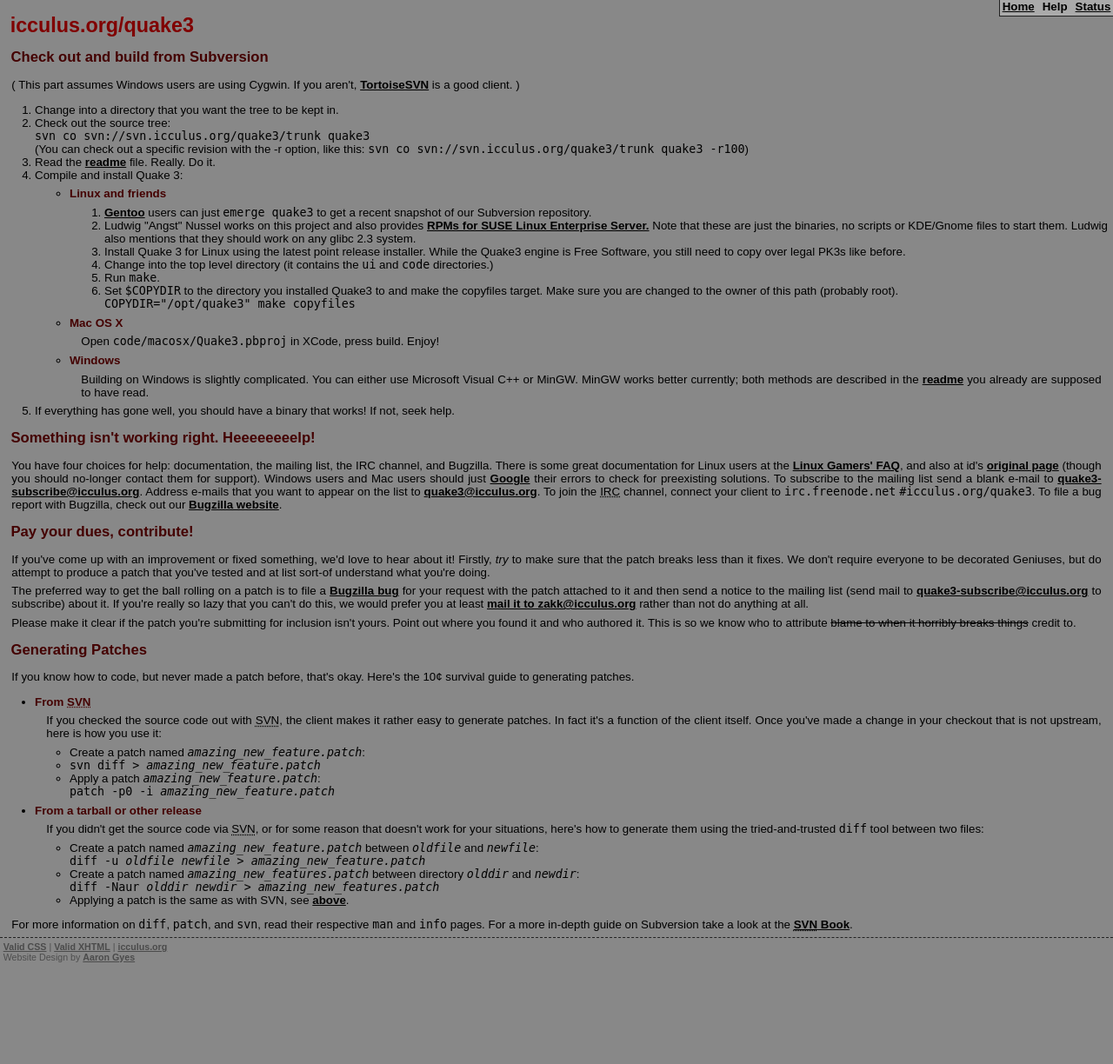
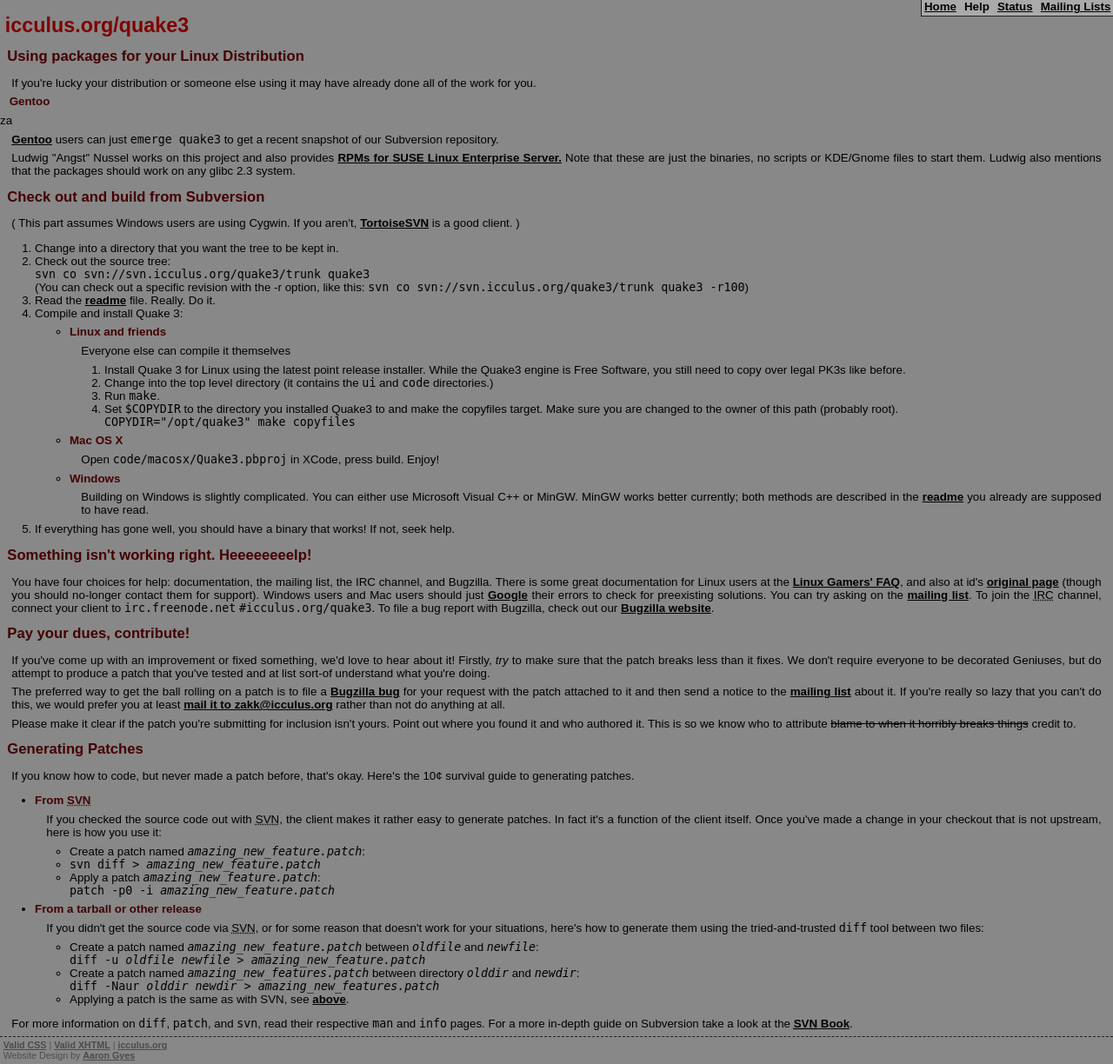
Before and after one commit to bryant/ioq3-defrag, a PHP site: page /?page=help in a window 1280 px wide. Shown: the whole page at 87% size. Before the commit the page ends 1107 px from the top, so only its background shows below. Run offline with PHP 8.4, Linux system fonts and the light colour scheme; data that the repository does not hold is empty.

Commit message:
Add Mailing Lists section and tweak CSS design a bit.

```diff
--- a/web/include/help.php
+++ b/web/include/help.php
@@ -1,3 +1,15 @@
+<h2>Using packages for your Linux Distribution</h2>
+<p>If you're lucky your distribution or someone else using it may have already
+done all of the work for you.</p>
+<h3>Gentoo</h3>za
+<p><a href="http://www.gentoo.org/">Gentoo</a> users can just <span class="shell">
+emerge quake3</span> to get a recent snapshot of our Subversion repository.</p>
+<p>Ludwig "Angst" Nussel works on this project and also provides
+<a href="ftp://ftp.gwdg.de/pub/linux/suse/ftp.suse.com/people/lnussel/quake3">
+RPMs for SUSE Linux Enterprise Server.</a> Note that	these are just the binaries,
+no scripts or KDE/Gnome files to start them. Ludwig also mentions that the packages
+should work on any glibc 2.3 system.</p>
+
 <h2>Check out and build from Subversion</h2>
 <p>( This part assumes Windows users are using Cygwin. If you aren't,
 <a href="http://tortoisesvn.tigris.org/">TortoiseSVN</a> is a good client. )</p>
@@ -14,28 +26,20 @@
 	<li>Compile and install Quake 3:
 		<ul>
 			<li><h3>Linux and friends</h3>
+			<p>Everyone else can compile it themselves</p>
 				<ol>
-					<li><a href="http://www.gentoo.org/">Gentoo</a> users can
-					just <span class="shell">emerge quake3</span> to get a
-					recent snapshot of our Subversion repository.</li>
-					<li>Ludwig "Angst" Nussel works on this project and
-					also provides
-					<a href="ftp://ftp.gwdg.de/pub/linux/suse/ftp.suse.com/people/lnussel/quake3">
-					RPMs for SUSE Linux Enterprise Server.</a> Note that
-					these are just the binaries, no scripts or KDE/Gnome
-					files to start them. Ludwig also mentions that they
-					should work on any glibc 2.3 system.</li>
-					<li>Install Quake 3 for Linux using the latest point release
-					installer. While the Quake3 engine is Free Software, you
-					still need to copy over legal PK3s like before.</li>
-					<li>Change into the top level directory (it contains the
-					<span class="shell">ui</span> and <span class="shell">code</span>
-					directories.)</li>
+					<li>Install Quake 3 for Linux using the latest point
+					release installer. While the Quake3 engine is Free
+					Software, you still need to copy over legal PK3s like
+					before.</li>
+					<li>Change into the top level directory (it contains
+					the <span class="shell">ui</span> and
+					<span class="shell">code</span> directories.)</li>
 					<li>Run <span class="shell">make</span>.</li>
-					<li>Set <span class="shell">$COPYDIR</span> to the directory
-					you installed Quake3 to and make the copyfiles target.
-					Make sure you are changed to the owner of this path (probably
-					root).<br />
+					<li>Set <span class="shell">$COPYDIR</span> to the
+					directory you installed Quake3 to and make the copyfiles
+					target. Make sure you are changed to the owner of
+					this path (probably root).<br />
 					<span class="shell">COPYDIR="/opt/quake3" make copyfiles</span>
 					</li>
 				</ol>
@@ -64,10 +68,7 @@ and Bugzilla. There is some great documentation for Linux users at the
 id's <a href="http://zerowing.idsoftware.com/linux/q3a/">original page</a> (though you
 should no-longer contact them for support). Windows users and Mac users should just
 <a href="http://www.google.com/">Google</a> their errors to check for preexisting solutions.
-To subscribe to the mailing list send a blank e-mail to
-<a href="mailto:quake3-subscribe@icculus.org">quake3-subscribe@icculus.org</a>.
-Address e-mails that you want to appear on the list to
-<a href="mailto:quake3@icculus.org">quake3@icculus.org</a>.
+You can try asking on the <a href="?page=mailinglists">mailing list</a>.
 To join the <acronym title="Interent Relay Chat">IRC</acronym> channel, connect your
 client to <span class="shell">irc.freenode.net</span> <span class="shell">#icculus.org/quake3</span>.
 To file a bug report with Bugzilla, check out our
@@ -81,9 +82,10 @@ tested and at list sort-of understand what you're doing.</p>
 
 <p>The preferred way to get the ball rolling on a patch is to file a
 <a href="http://bugs.icculus.org">Bugzilla bug</a> for your request with the patch attached
-to it and then send a notice to the mailing list (send mail to <a href="mailto:quake3-subscribe@icculus.org">quake3-subscribe@icculus.org</a> to subscribe) about it. If you're really so lazy that
-you can't do this, we would prefer you at least <a href="mailto:zakk@icculus.org">mail
-it to zakk@icculus.org</a> rather than not do anything at all.</p>
+to it and then send a notice to the <a href="?page=mailinglists">mailing list</a>
+about it. If you're really so lazy that you can't do this, we would prefer you at
+least <a href="mailto:zakk@icculus.org">mail it to zakk@icculus.org</a> rather than
+not do anything at all.</p>
 
 <p>Please make it clear if the patch you're submitting for inclusion isn't yours. Point
 out where you found it and who authored it. This is so we know who to attribute
--- a/web/include/thebrain.php
+++ b/web/include/thebrain.php
@@ -16,9 +16,10 @@ else {
 header("Content-type: $content_type; charset=UTF-8");
 
 $navlist = array(
- "home" => "Home",
- "help" => "Help",
- "status" => "Status"
+ "home"		=> "Home",
+ "help"		=> "Help",
+ "status" 		=> "Status",
+ "mailinglists" 	=> "Mailing Lists"
 );
 
 function include_safe($file) {
--- a/web/ioq3.css
+++ b/web/ioq3.css
@@ -59,20 +59,21 @@ h1, :link:hover, :visited:hover {
 h1 {
 	float: left;
 	font-size: 1.75em;
-	padding-left: .5em;
+	padding-left: .25em;
 	margin-bottom: 0;
 }
 
 h2 {
 	color: #440000;
 	font-size: 1.25em;
-	padding: 0 .75em 0 .75em;
+	margin: .75em .5em .75em .5em;
+	padding: 0;
 }
 
 h3 {
 	color: #440000;
 	font-size: 1em;
-	margin: .5em 0 .5em 0;
+	margin: .5em .8em .5em .8em;
 	padding: 0;
 }
 
@@ -112,6 +113,10 @@ p {
 	text-align: justify;
 }
 
+ul h3 {
+	margin-left: 0;
+}
+
 .right {
 	float: right;
 }
```
